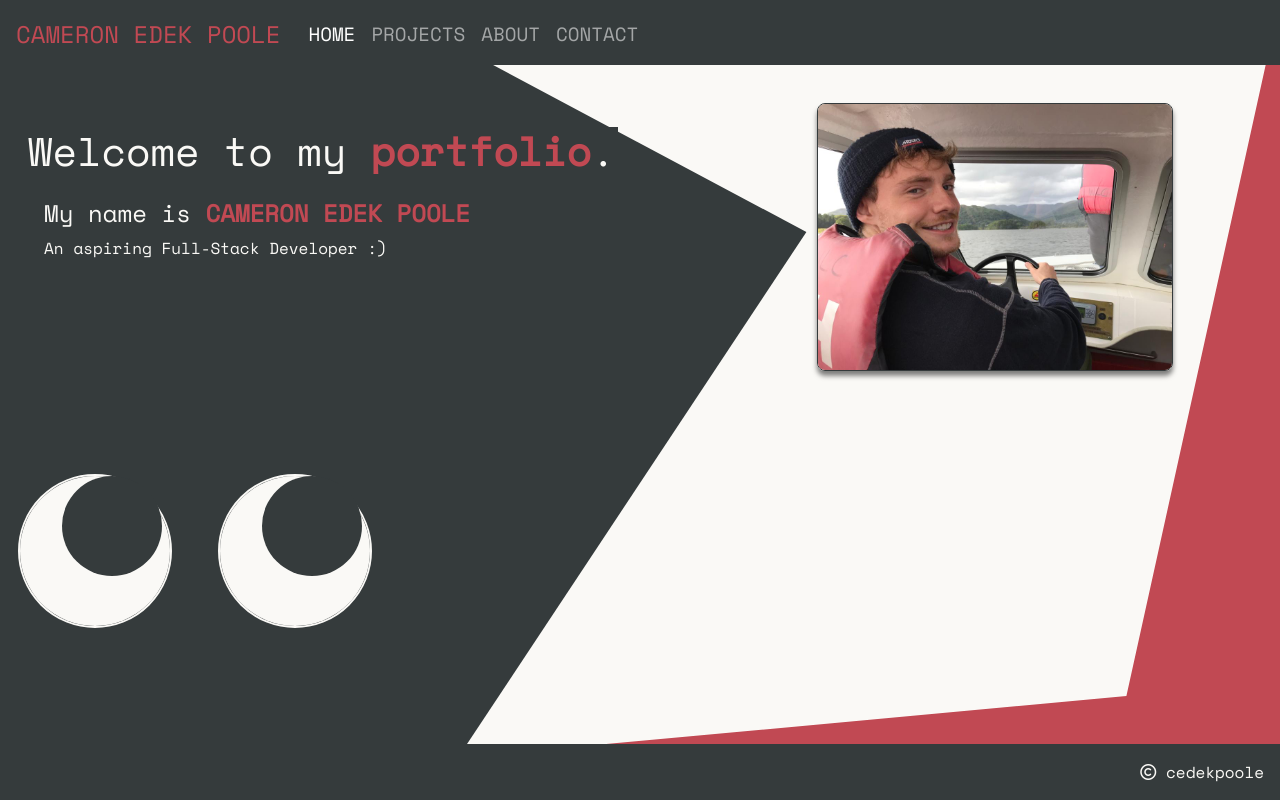
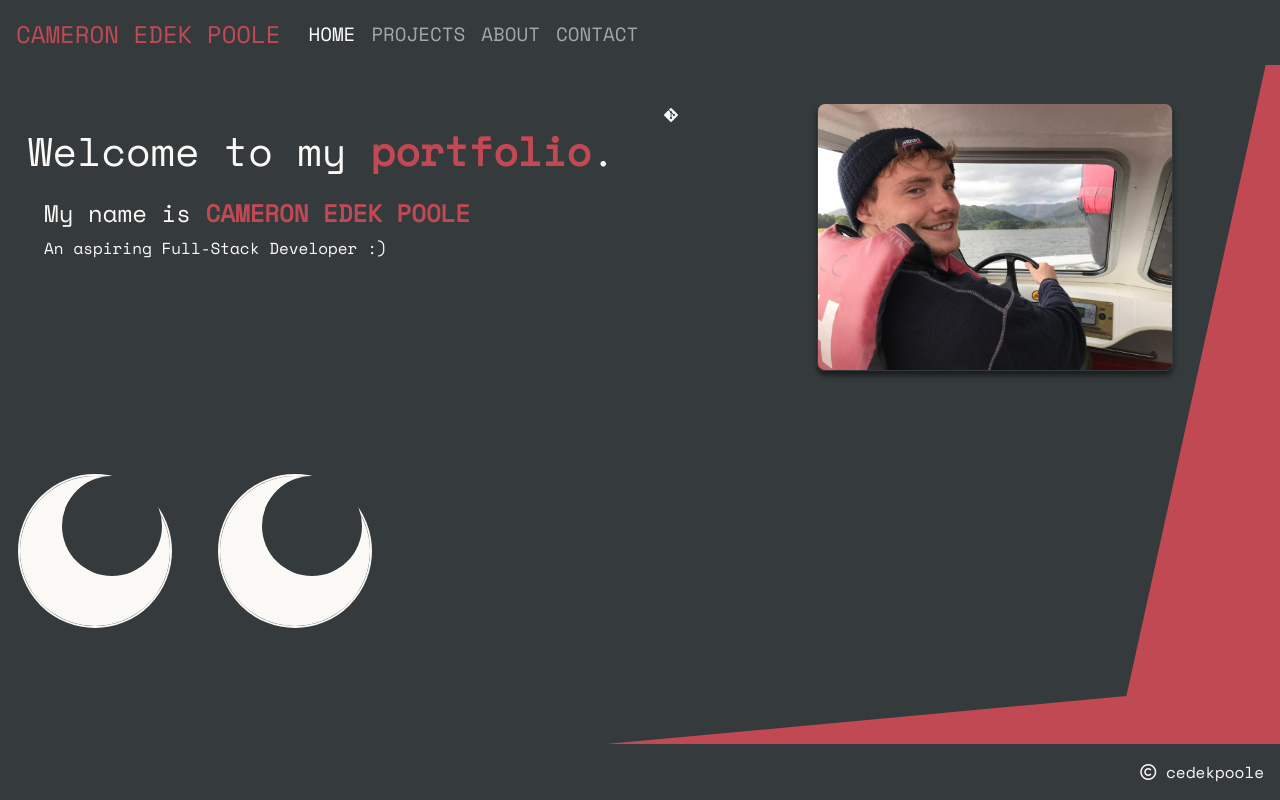
Before and after one commit to cedekpoole/react-portfolio, a React (Vite) app: page / in a window 1280 px wide. Built offline with nearby package versions, Linux system fonts and the light colour scheme.

Commit message:
change root background colour

```diff
--- a/src/index.css
+++ b/src/index.css
@@ -11,7 +11,7 @@
 
 #root {
     padding: 55px 0 55px 0;
-    background-color: var(--light-color);
+    background-color: var(--dark-color);
     min-height: 100vh;
     color: var(--light-color);
 }
```
